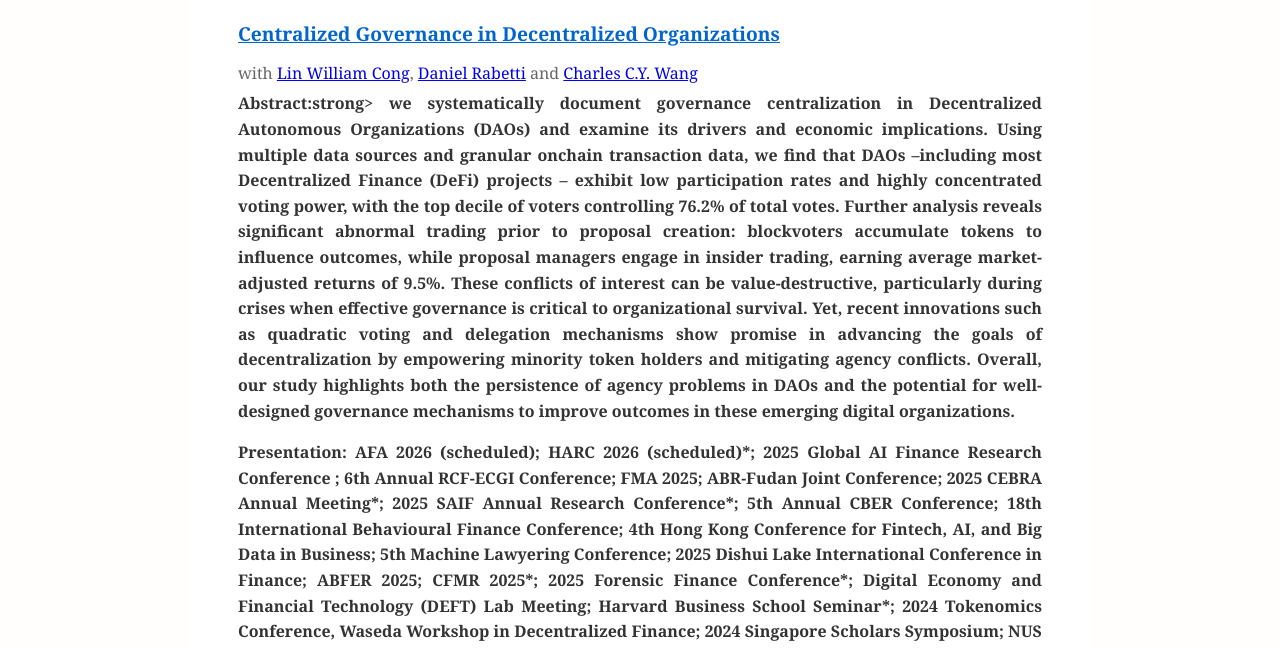
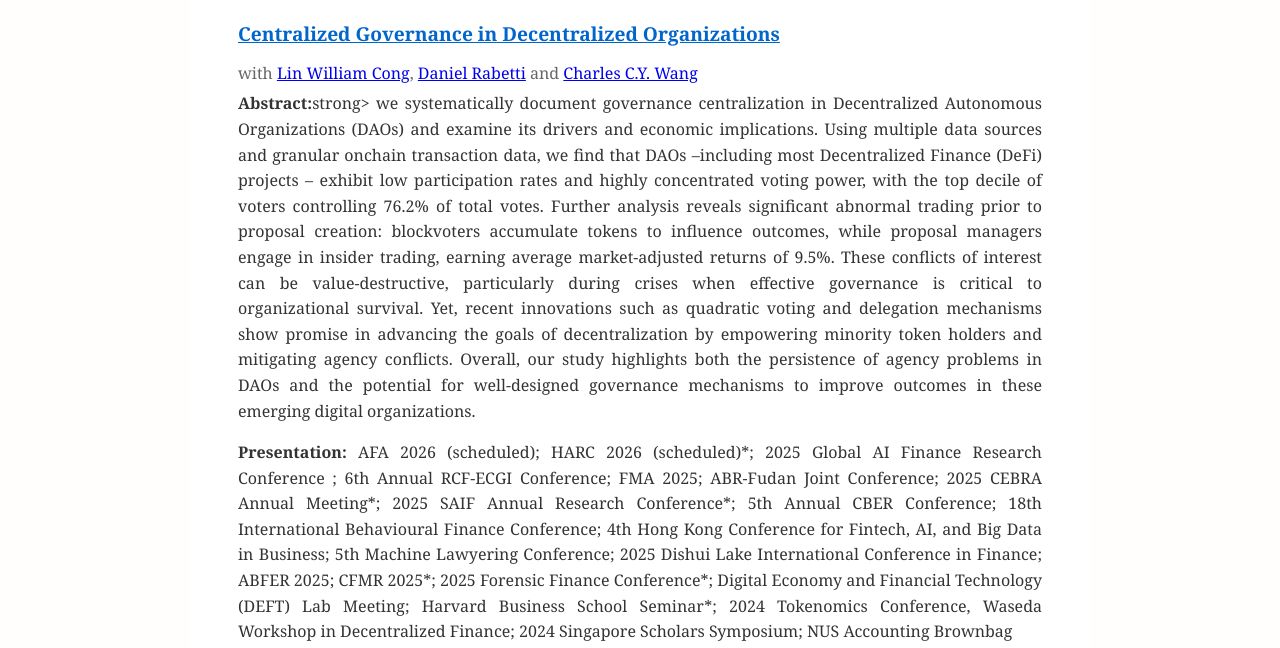
Before and after one commit to yuyan-sg/yuyan-sg.github.io, a plain HTML site: page research.html in a window 1280 px wide. Shown: the part 143-791 px from the top of the page. Drawn offline with Linux system fonts and the light colour scheme.

Commit message:
Update research.html

```diff
--- a/research.html
+++ b/research.html
@@ -59,7 +59,7 @@
             >
           </p>
           <p class="abstract">
-            <strong>Abstract:strong> we systematically document governance
+            <strong>Abstract:</strong>strong> we systematically document governance
             centralization in Decentralized Autonomous Organizations (DAOs) and
             examine its drivers and economic implications. Using multiple data
             sources and granular onchain transaction data, we find that DAOs
```
